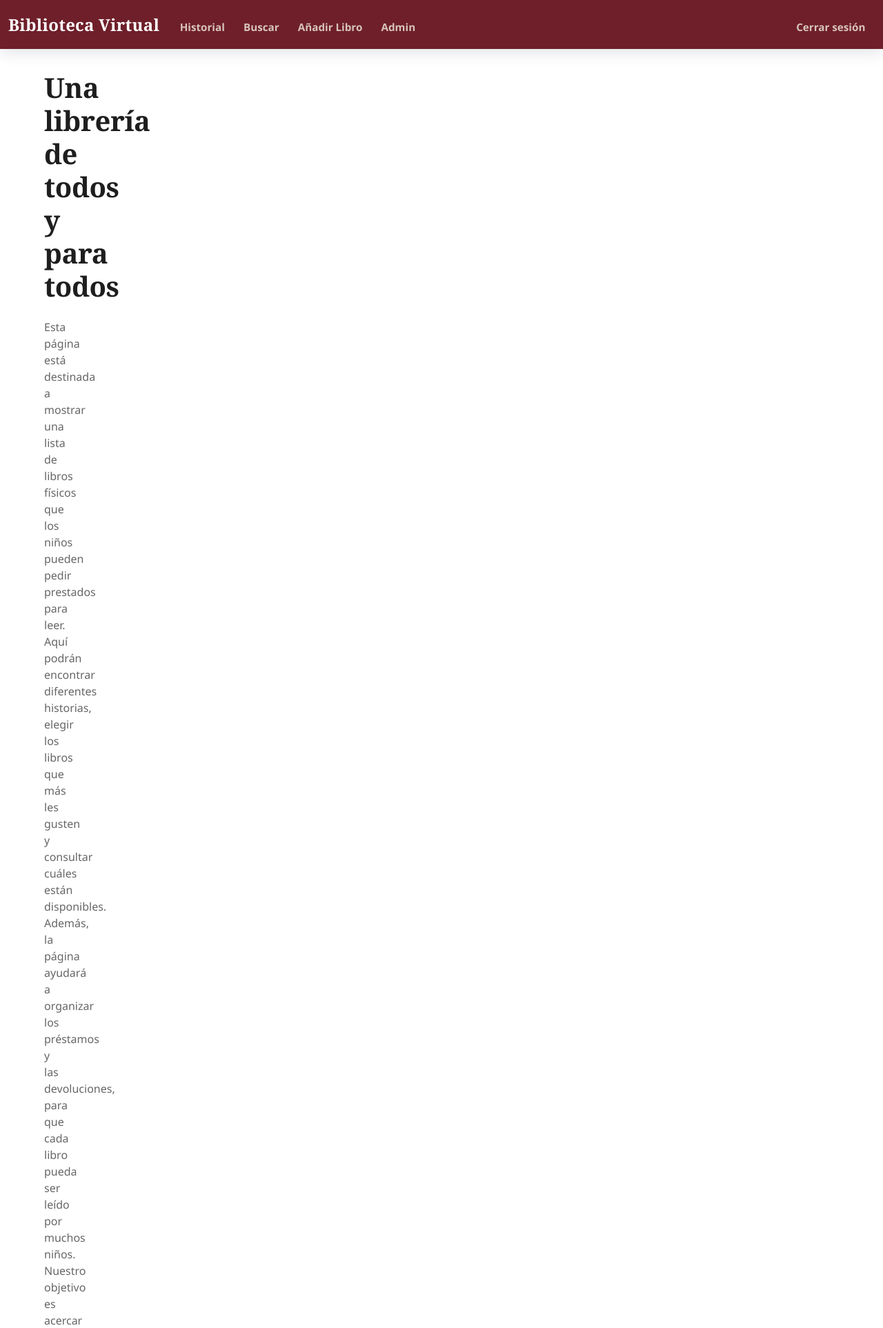
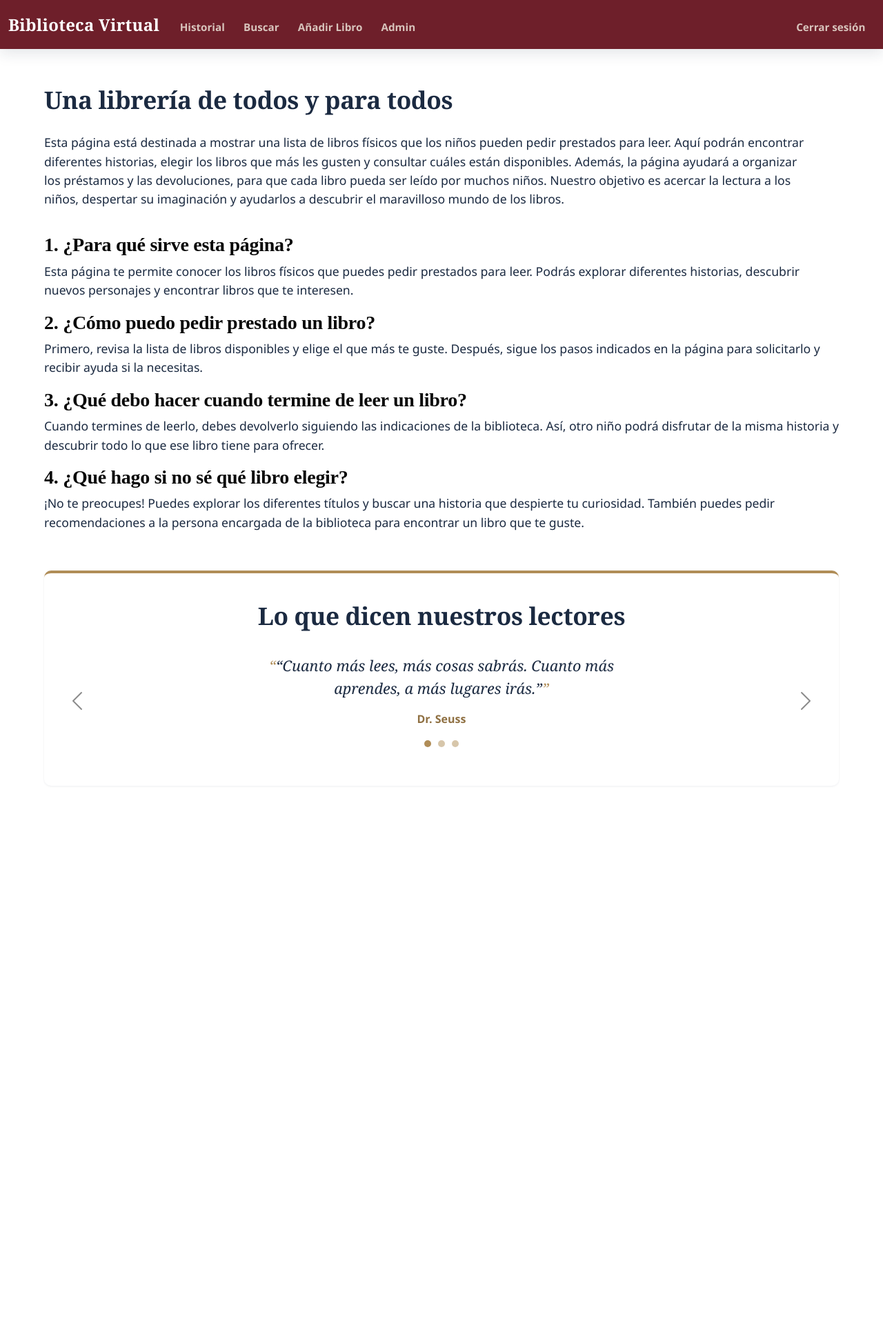
Before and after one commit to Luiszzen/Biblioteca-virtual, a Flask app: page / in a window 1280 px wide. Shown: the top 1925 px of the page at 69% size. After the commit the page ends 1083 px from the top, so only its background shows below. Run offline with Flask 3, Linux system fonts and the light colour scheme; the visitor is signed in with stand-in values (Sample User, id 1); some libraries are stand-ins or nearby versions.

Commit message:
cambios preventivos 3

```diff
--- a/static/styles.css
+++ b/static/styles.css
@@ -67,7 +67,6 @@ main.main-full {
 /* Columna de texto (Izquierda) */
 .contenido-texto {
     flex: 1 1 0;
-    max-width: 0;
 }
 
 .contenido-texto h2 {
--- a/templates/index.html
+++ b/templates/index.html
@@ -10,7 +10,7 @@
     {% if session["user_id"] %}
 
 
-        <div class="contenido-texto">
+        <div class="tarjeta">
 
             <div class="contenido_texto">
                 <h2>Una librería de todos y para todos</h2>
```
